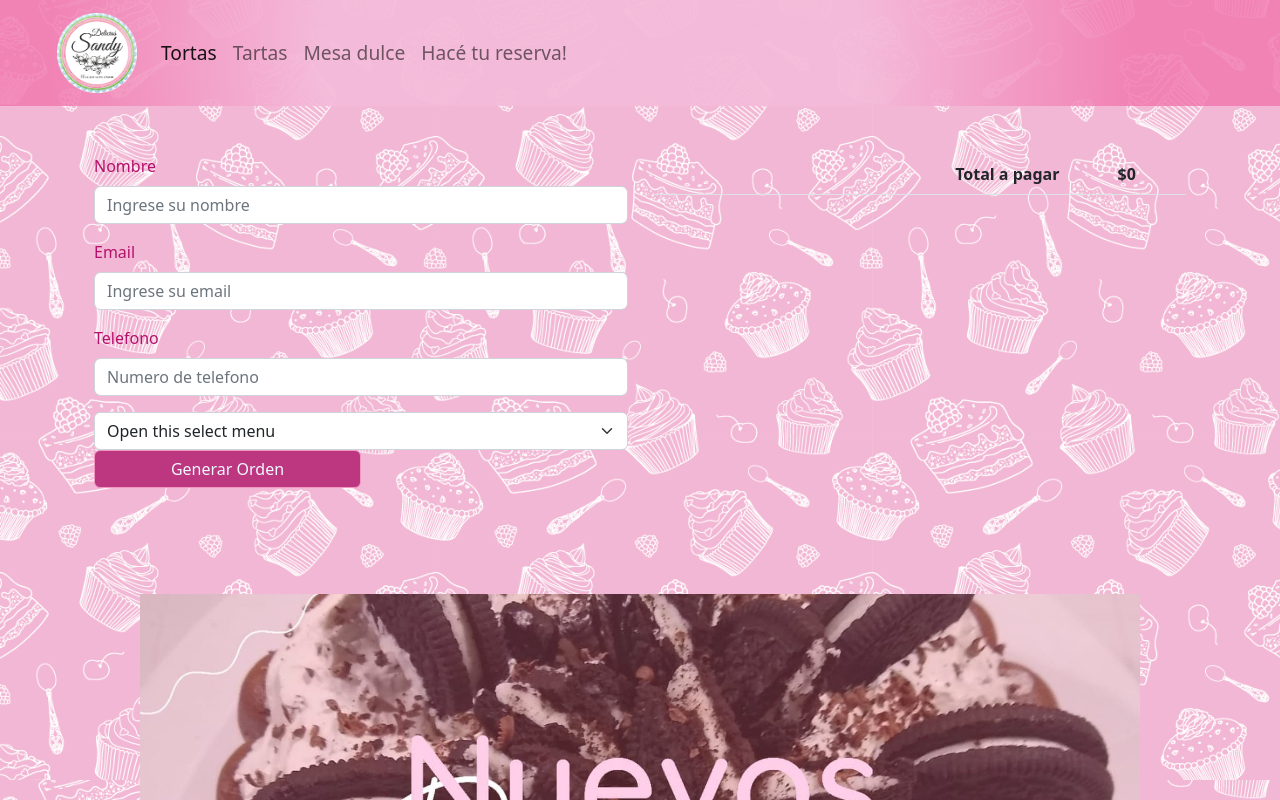
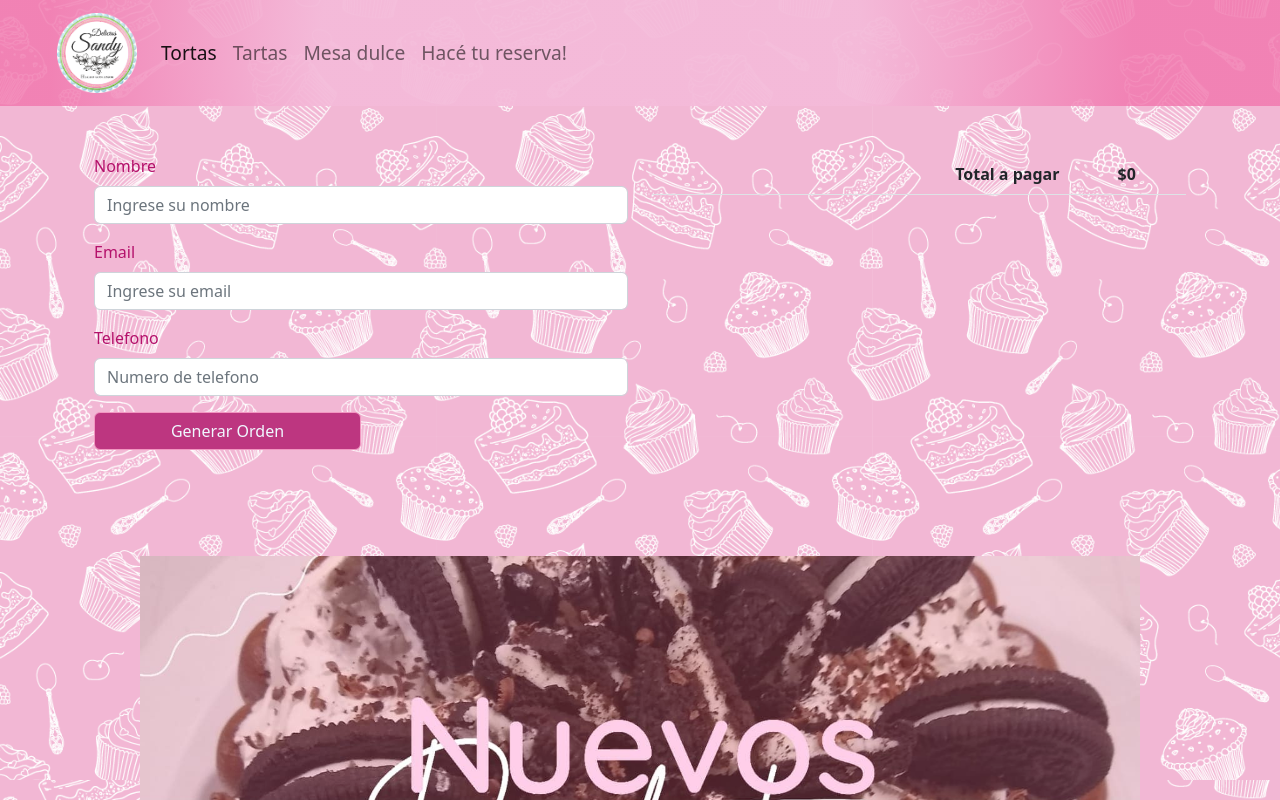
Before and after one commit to CeciliaAvalos/React, a React (Create React App) app: page /checkout in a window 1280 px wide. Shown: the top 800 px of the page. Built offline with nearby package versions, Linux system fonts and the light colour scheme.

Commit message:
detalles de cartWidget

```diff
--- a/src/components/CartWidget.jsx
+++ b/src/components/CartWidget.jsx
@@ -6,7 +6,7 @@ const CartWidget= () => {
     const {cartTotal} = useContext(CartContext);
 
     return cartTotal() ? <Link to={"/cart"} className="btn button position-relative">
-            <img src={"images/cart-dash-fill.svg"} alt={"carrito"} width={32} />
+            <img src={"images/bag-black.png"} alt={"carrito"} width={32} />
             <span className="position-absolute top-0 start-100 translate-middle badge rounded-pill bg-danger">{cartTotal()}</span>
         </Link> : "";
 
--- a/src/components/Checkout.jsx
+++ b/src/components/Checkout.jsx
@@ -47,13 +47,6 @@ const Checkout =() => {
                         <label htmlFor="telefono" className="form-label">Telefono</label>
                         <input type="texto" className="form-control" id="telefono" placeholder="Numero de telefono" onInput={(e) => {setTelefono(e.target.value)}}></input>
                     </div>
-                    <select class="form-select" aria-label="Default select example">
-  <option selected>Open this select menu</option>
-  <option value="1">One</option>
-  <option value="2">Two</option>
-  <option value="3">Three</option>
-</select>
-
 
                     <button type="button" onClick={generarOrden}className="text-center btn generarOrden">Generar Orden</button>
                 </form>
```
Also changed, not shown: public/images/bag-black.png (added).
